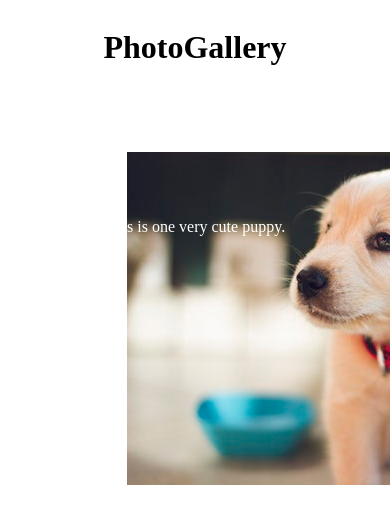
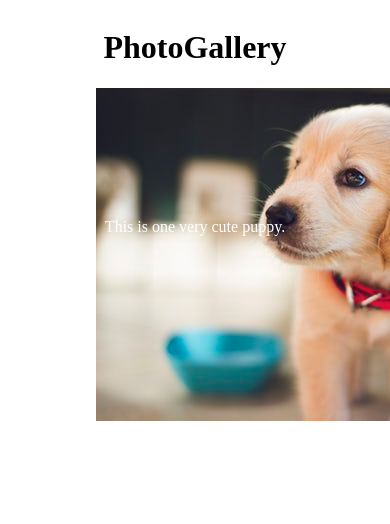
Before and after one commit to nvodoor/Z_Coding_Exercise, a React app: page / in a window 390 px wide. Shown: the top 524 px of the page. Built offline with nearby package versions, Linux system fonts and the light colour scheme.

Commit message:
Made code more responsive

```diff
--- a/src/client/photo.scss
+++ b/src/client/photo.scss
@@ -8,7 +8,6 @@
 
 .image-render {
     position: absolute;
-    top: 18%;
     left: 32.5%;
     -webkit-transition: 0.5s;
     -moz-transition: 0.5s;
@@ -16,7 +15,7 @@
     transition: 0.5s;
     opacity: 0;
     visibility: hidden;
-}
+  }
 
 .active {
     opacity: 1;
@@ -35,4 +34,8 @@
   .text-overlay {
     top: 25%;
   }
+  .image-render {
+    position: absolute;
+    left: 24.5%;
+  }
 }
```
